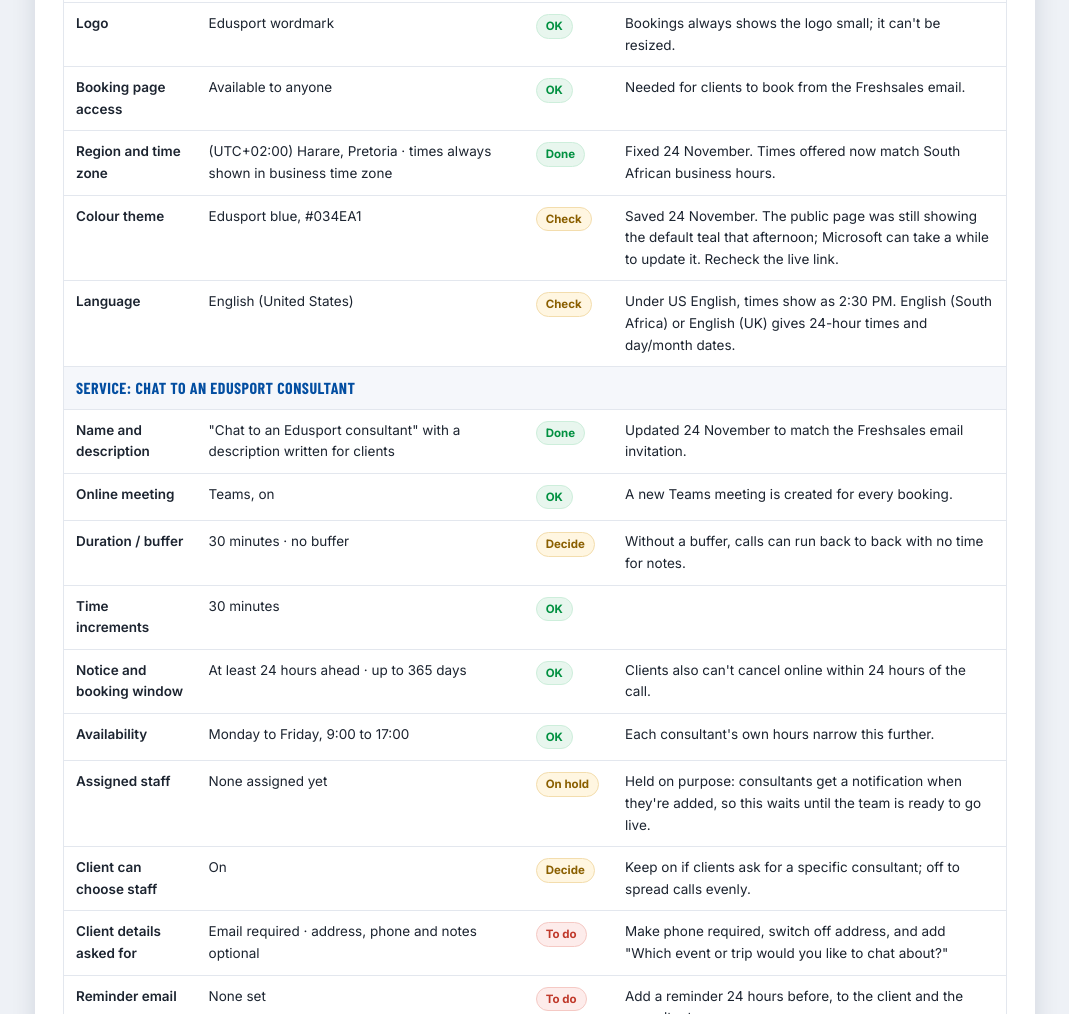
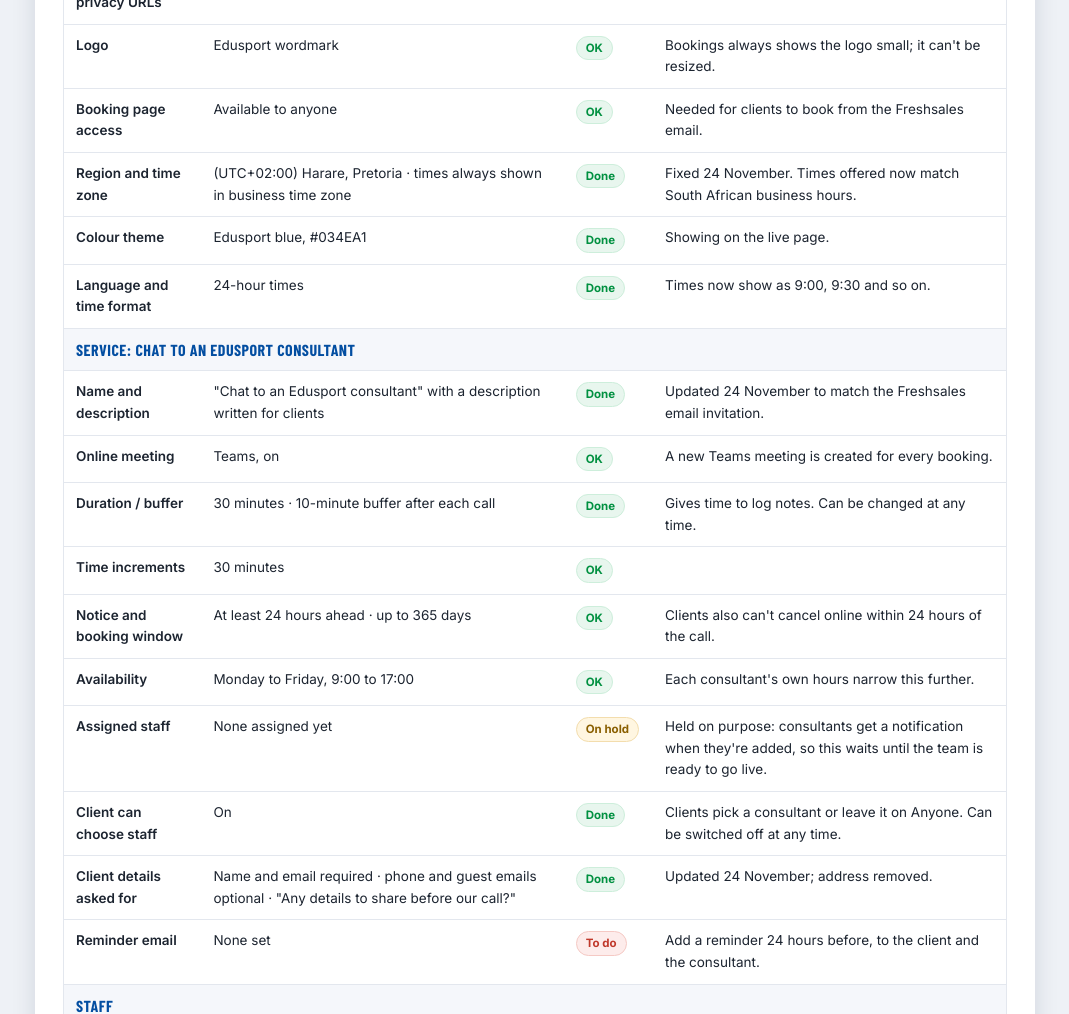
Before and after one commit to robshammond-dot/Edusport-MicrosoftBookings, a plain HTML site: page index.html in a window 1280 px wide. Shown: the part 5903-6917 px from the top of the page, without its empty margins (105-1174 px from the left). Drawn offline with nearby package versions, Linux system fonts and the light colour scheme; a web font is replaced by a local one.

Commit message:
Update index.html

```diff
--- a/index.html
+++ b/index.html
@@ -333,18 +333,18 @@
           <tr><td class="q">Logo</td><td>Edusport wordmark</td><td><span class="pill ok">OK</span></td><td>Bookings always shows the logo small; it can't be resized.</td></tr>
           <tr><td class="q">Booking page access</td><td>Available to anyone</td><td><span class="pill ok">OK</span></td><td>Needed for clients to book from the Freshsales email.</td></tr>
           <tr><td class="q">Region and time zone</td><td>(UTC+02:00) Harare, Pretoria · times always shown in business time zone</td><td><span class="pill ok">Done</span></td><td>Fixed 24 November. Times offered now match South African business hours.</td></tr>
-          <tr><td class="q">Colour theme</td><td>Edusport blue, #034EA1</td><td><span class="pill dec">Check</span></td><td>Saved 24 November. The public page was still showing the default teal that afternoon; Microsoft can take a while to update it. Recheck the live link.</td></tr>
-          <tr><td class="q">Language</td><td>English (United States)</td><td><span class="pill dec">Check</span></td><td>Under US English, times show as 2:30 PM. English (South Africa) or English (UK) gives 24-hour times and day/month dates.</td></tr>
+          <tr><td class="q">Colour theme</td><td>Edusport blue, #034EA1</td><td><span class="pill ok">Done</span></td><td>Showing on the live page.</td></tr>
+          <tr><td class="q">Language and time format</td><td>24-hour times</td><td><span class="pill ok">Done</span></td><td>Times now show as 9:00, 9:30 and so on.</td></tr>
           <tr class="grp"><td colspan="4">Service: Chat to an Edusport consultant</td></tr>
           <tr><td class="q">Name and description</td><td>"Chat to an Edusport consultant" with a description written for clients</td><td><span class="pill ok">Done</span></td><td>Updated 24 November to match the Freshsales email invitation.</td></tr>
           <tr><td class="q">Online meeting</td><td>Teams, on</td><td><span class="pill ok">OK</span></td><td>A new Teams meeting is created for every booking.</td></tr>
-          <tr><td class="q">Duration / buffer</td><td>30 minutes · no buffer</td><td><span class="pill dec">Decide</span></td><td>Without a buffer, calls can run back to back with no time for notes.</td></tr>
+          <tr><td class="q">Duration / buffer</td><td>30 minutes · 10-minute buffer after each call</td><td><span class="pill ok">Done</span></td><td>Gives time to log notes. Can be changed at any time.</td></tr>
           <tr><td class="q">Time increments</td><td>30 minutes</td><td><span class="pill ok">OK</span></td><td></td></tr>
           <tr><td class="q">Notice and booking window</td><td>At least 24 hours ahead · up to 365 days</td><td><span class="pill ok">OK</span></td><td>Clients also can't cancel online within 24 hours of the call.</td></tr>
           <tr><td class="q">Availability</td><td>Monday to Friday, 9:00 to 17:00</td><td><span class="pill ok">OK</span></td><td>Each consultant's own hours narrow this further.</td></tr>
           <tr><td class="q">Assigned staff</td><td>None assigned yet</td><td><span class="pill dec">On hold</span></td><td>Held on purpose: consultants get a notification when they're added, so this waits until the team is ready to go live.</td></tr>
-          <tr><td class="q">Client can choose staff</td><td>On</td><td><span class="pill dec">Decide</span></td><td>Keep on if clients ask for a specific consultant; off to spread calls evenly.</td></tr>
-          <tr><td class="q">Client details asked for</td><td>Email required · address, phone and notes optional</td><td><span class="pill fix">To do</span></td><td>Make phone required, switch off address, and add "Which event or trip would you like to chat about?"</td></tr>
+          <tr><td class="q">Client can choose staff</td><td>On</td><td><span class="pill ok">Done</span></td><td>Clients pick a consultant or leave it on Anyone. Can be switched off at any time.</td></tr>
+          <tr><td class="q">Client details asked for</td><td>Name and email required · phone and guest emails optional · "Any details to share before our call?"</td><td><span class="pill ok">Done</span></td><td>Updated 24 November; address removed.</td></tr>
           <tr><td class="q">Reminder email</td><td>None set</td><td><span class="pill fix">To do</span></td><td>Add a reminder 24 hours before, to the client and the consultant.</td></tr>
           <tr class="grp"><td colspan="4">Staff</td></tr>
           <tr><td class="q">Roles</td><td>All four set to Administrator</td><td><span class="pill fix">To do</span></td><td>Consultants only need Team member; keep one or two Administrators.</td></tr>
@@ -370,18 +370,17 @@
         <li class="is-done"><span class="n">1</span><div class="c"><b>Check the time zone <span class="pill ok">Done</span></b>Booking page, <b>Region and time zone settings</b>: (UTC+02:00) Harare, Pretoria, with <b>Always show time slots in business time zone</b> ticked.</div></li>
         <li><span class="n">2</span><div class="c"><b>Tighten roles <span class="pill fix">To do</span></b>Keep one or two Administrators. Change consultants to <b>Team member</b>: they can still manage their own bookings and availability, but can't change the service or page settings.</div></li>
         <li class="is-done"><span class="n">3</span><div class="c"><b>Rename the service and rewrite the description <span class="pill ok">Done</span></b>Now live as <b>Chat to an Edusport consultant</b>, with a description written for clients arriving from the Freshsales email.</div></li>
-        <li><span class="n">4</span><div class="c"><b>Fix the client fields <span class="pill fix">To do</span></b>Custom fields: make <b>Phone number</b> required, switch off <b>Customer address</b>, and add a custom field: "Which event or trip would you like to chat about?"</div></li>
+        <li class="is-done"><span class="n">4</span><div class="c"><b>Fix the client fields <span class="pill ok">Done</span></b>Updated 24 November. Clients now give their name and email, can add a phone number and guest emails, and are asked "Any details to share before our call?". Address is no longer asked for.</div></li>
         <li class="is-done"><span class="n">5</span><div class="c"><b>Change where client replies go <span class="pill ok">Done</span></b>Business information, <b>Send customer replies to</b>: <b>enquiries@edusport.co.za</b>. Let whoever watches enquiries@ know that booking replies will arrive there (see section 04).</div></li>
-        <li><span class="n">6</span><div class="c"><b>Add a reminder <span class="pill fix">To do</span></b>Notifications, <b>Add an email reminder</b>, 24 hours before, to the client and the consultant.</div></li>
+        <li><span class="n">6</span><div class="c"><b>Add a reminder <span class="pill fix">To do</span></b>Notifications, <b>Add an email reminder</b>, 24 hours before, to the client and the consultant. Suggested message: "Just a friendly reminder that your call with Edusport is coming up tomorrow. Your Teams link is in your booking confirmation email. If you need to change the time, simply reply to this email and we'll sort it out for you. We look forward to chatting!"</div></li>
         <li><span class="n">7</span><div class="c"><b>Confirm Kimberley's account <span class="pill dec">To check</span></b>Make sure her staff entry uses the account she wants bookings and Teams invites on.</div></li>
         <li><span class="n">8</span><div class="c"><b>Assign staff to the service <span class="pill dec">On hold</span></b>Services, Chat to an Edusport consultant, Edit service, <b>Assign staff</b>. Select every consultant who takes consultations and save. Do this when the team is ready to go live: consultants are notified as soon as they're added, and until then bookings aren't assigned to anyone.</div></li>
         <li><span class="n">9</span><div class="c"><b>Test end to end <span class="pill fix">To do</span></b>To test before the whole team is added, assign just yourself to the service first. Book a slot from the public link using the email address of a test contact that already exists in Freshsales. Then check:<ul style="margin:8px 0;"><li>The client confirmation email arrives with a Teams link.</li><li>The assigned consultant gets the booking notification and an Outlook invite with the same Teams link.</li><li>A second booking gets a different Teams link. Each booking has its own meeting; there is no fixed link per consultant.</li><li>The consultant can join and admit the client from the lobby. Bookings creates the meeting from the booking page's own mailbox, so the consultant isn't technically the organiser.</li><li>Replying to the confirmation email lands in enquiries@, not a personal inbox.</li><li>The reminder email arrives the day before (book far enough ahead to see it).</li><li>Whether the meeting shows on the contact in Freshsales. This only happens if the consultant's Outlook calendar is synced to Freshsales; if it doesn't show, the consultant logs the call manually (see section 05).</li></ul>Then cancel the test bookings and remove the test customers from <b>Customers</b>.</div></li>
       </ol>
-      <h3 id="decisions">Decisions</h3>
-      <div class="forn"><b>For Nicky to decide.</b> Two settings that depend on how the team wants to work. Once decided, I'll set them up in Bookings.</div>
+      <h3 id="decisions">Settings we've chosen</h3>
       <ol class="steps">
-        <li><span class="n">10</span><div class="c"><b>Buffer between calls</b>Calls are 30 minutes with no gap afterwards, so a consultant can have calls back to back with no time to log notes in Freshsales. A buffer blocks time after each call. With a 15-minute buffer, one consultant's calls start an hour apart; other consultants can still be booked in between.<p style="margin:8px 0 0;"><b>Options:</b> no buffer, 10 minutes after each call, or 15 minutes after each call.</p></div></li>
-        <li><span class="n">11</span><div class="c"><b>Choosing a consultant</b>At the moment clients can pick a consultant on the booking page, or leave it on Anyone. Letting them choose helps clients who already deal with one of us; switching it off spreads calls evenly across the team.<p style="margin:8px 0 0;"><b>Options:</b> clients choose their consultant, or Bookings assigns whoever is free.</p></div></li>
+        <li class="is-done"><span class="n">10</span><div class="c"><b>Buffer between calls <span class="pill ok">Done</span></b>A 10-minute buffer after each call, so consultants have time to log notes in Freshsales before the next one. This can be changed at any time under Edit service, <b>Buffer time</b>.</div></li>
+        <li class="is-done"><span class="n">11</span><div class="c"><b>Choosing a consultant <span class="pill ok">Done</span></b>Clients can pick a consultant on the booking page or leave it on Anyone. This can be switched off at any time if we'd rather spread calls evenly across the team.</div></li>
       </ol>
       <a class="backtop" href="#top">↑ Back to top</a>
     </section>
```
